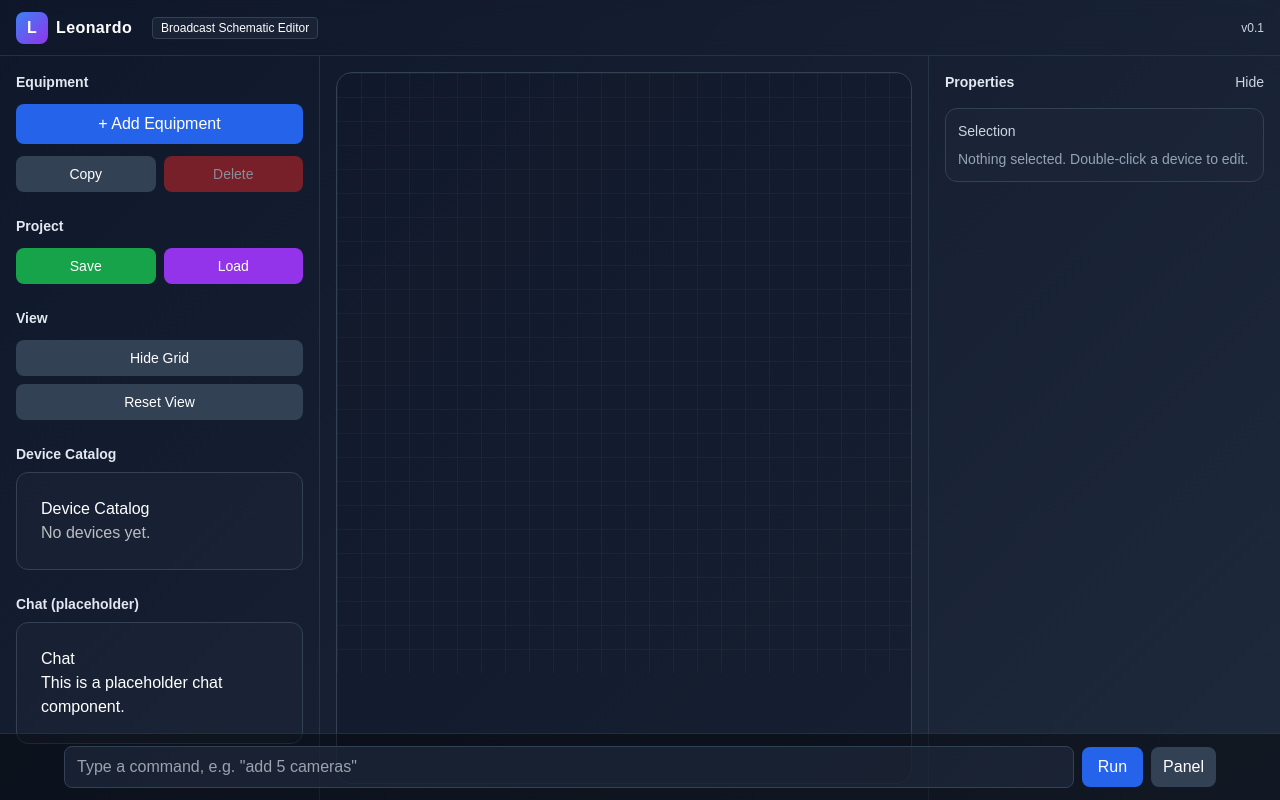
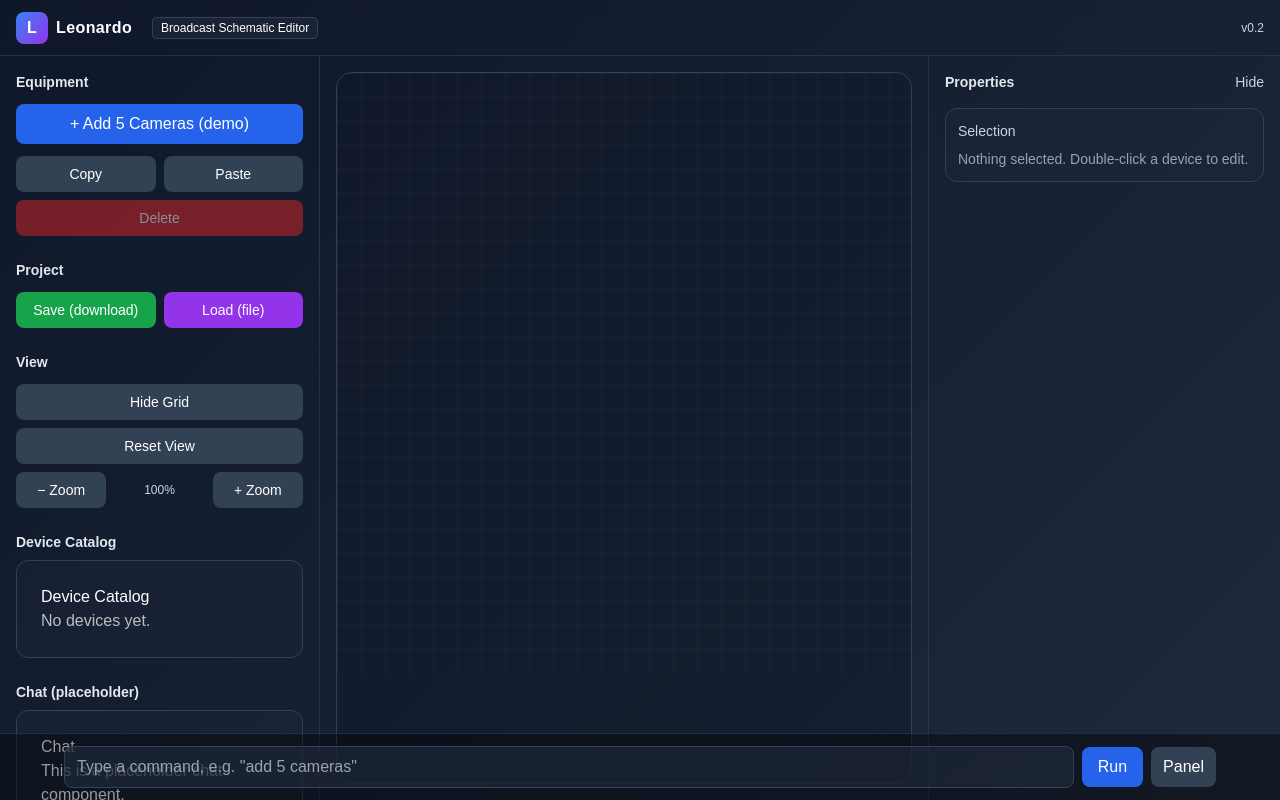
Before and after one commit to kikulik/Leonardo, a React (Vite) app in the folder frontend/: page / in a window 1280 px wide. Built offline with nearby package versions, Linux system fonts and the light colour scheme.

Commit message:
Update App.tsx

```diff
--- a/frontend/src/App.tsx
+++ b/frontend/src/App.tsx
@@ -1,25 +1,51 @@
-import React, { useState } from "react";
+import React, { useRef, useState } from "react";
 import DeviceCatalog from "./components/DeviceCatalog";
 import Chat from "./components/Chat";
 import { Canvas } from "./components/Canvas";
 import { api } from "./lib/api";
 
+import {
+  addDevice,
+  addPortsToDevice,
+  createConnection,
+  editConnectionIds,
+  copySelectedDevices,
+  pasteDevices,
+  deleteSelectedDevices,
+  saveProject,
+  loadProjectFromFile,
+  clampZoom,
+  type GraphState,
+  type Device,
+} from "./lib/editor";
+
 /**
  * App shell + graph state:
  * - Generate via backend
- * - Select/drag (handled in Canvas)
- * - Save/Load to localStorage
- * - Toggle Grid + Reset View (re-auto-layout)
+ * - Select/drag (Canvas)
+ * - Save/Load (file download/upload)
+ * - Copy/Delete
+ * - Grid toggle + Reset View
+ * - Pan/Zoom (wheel to zoom, right-drag to pan)
  */
-
-const LS_KEY = "leonardo.graph.v1";
 
 export default function App() {
   const [showRightPanel, setShowRightPanel] = useState(true);
   const [aiPrompt, setAiPrompt] = useState("");
-  const [graph, setGraph] = useState<any>(null); // { devices, connections? }
+  const [graph, setGraph] = useState<GraphState>({
+    devices: [],
+    connections: [],
+  });
   const [selectedId, setSelectedId] = useState<string | null>(null);
   const [showGrid, setShowGrid] = useState(true);
+
+  // view (pan/zoom) lives in App so buttons can control it
+  const [zoom, setZoom] = useState(1);
+  const [pan, setPan] = useState<{ x: number; y: number }>({ x: 0, y: 0 });
+
+  // clipboard for copy/paste
+  const [clipboard, setClipboard] = useState<Device[]>([]);
+  const fileInputRef = useRef<HTMLInputElement>(null);
 
   // --- AI run ---
   const handleRunAi = async () => {
@@ -28,9 +54,37 @@ export default function App() {
 
     try {
       const result = await api.generate(prompt); // POST /api/generate
-      console.log("GENERATE result:", result);
-      setGraph(result);
+
+      // Try to coerce into our GraphState shape if backend differs slightly
+      const next: GraphState = {
+        devices: (result.devices ?? result.nodes ?? []).map((d: any, i: number) => ({
+          id: d.id ?? d.name ?? `DEV.${i + 1}`,
+          type: d.type ?? d.role ?? "device",
+          x: d.x ?? 0,
+          y: d.y ?? 0,
+          w: d.w ?? 160,
+          h: d.h ?? 80,
+          color: d.color,
+          customName: d.customName,
+          ports: d.ports ?? [],
+        })),
+        connections: (result.connections ?? result.links ?? []).map((c: any, i: number) => ({
+          id: c.id ?? `CONN-${String(i + 1).padStart(4, "0")}`,
+          from: {
+            deviceId: c.from?.deviceId ?? c.source?.deviceId ?? c.source ?? "",
+            portName: c.from?.portName ?? c.source?.portName ?? "",
+          },
+          to: {
+            deviceId: c.to?.deviceId ?? c.target?.deviceId ?? c.target ?? "",
+            portName: c.to?.portName ?? c.target?.portName ?? "",
+          },
+        })),
+      };
+
+      console.log("GENERATE result (normalized):", next);
+      setGraph(next);
       setSelectedId(null);
+
       alert("Generate OK. Check console for JSON.");
     } catch (err: any) {
       console.error(err);
@@ -41,31 +95,23 @@ export default function App() {
   };
 
   // --- Canvas change handler (dragging updates x/y, etc.) ---
-  const handleGraphChange = (next: any) => setGraph(next);
+  const handleGraphChange = (next: GraphState) => setGraph(next);
 
   // --- Toolbar actions ---
-  let copySeq = 1;
   const handleCopy = () => {
     if (!graph || !selectedId) return;
-    const orig = graph.devices.find((d: any) => d.id === selectedId);
-    if (!orig) return;
-    const clone = {
-      ...orig,
-      id: `${orig.id}_copy${copySeq++}`,
-      x: (orig.x ?? 0) + 24,
-      y: (orig.y ?? 0) + 24,
-    };
-    setGraph({ ...graph, devices: [...graph.devices, clone] });
-    setSelectedId(clone.id);
+    const copied = copySelectedDevices(graph, new Set([selectedId]));
+    setClipboard(copied);
+  };
+
+  const handlePaste = () => {
+    if (!graph || clipboard.length === 0) return;
+    setGraph((g) => pasteDevices(g, clipboard));
   };
 
   const handleDelete = () => {
     if (!graph || !selectedId) return;
-    const devices = graph.devices.filter((d: any) => d.id !== selectedId);
-    const connections = (graph.connections ?? []).filter(
-      (c: any) => c.from.deviceId !== selectedId && c.to.deviceId !== selectedId
-    );
-    setGraph({ ...graph, devices, connections });
+    setGraph((g) => deleteSelectedDevices(g, new Set([selectedId])));
     setSelectedId(null);
   };
 
@@ -74,36 +120,59 @@ export default function App() {
       alert("Nothing to save yet.");
       return;
     }
-    localStorage.setItem(LS_KEY, JSON.stringify(graph));
-    alert("Saved locally.");
+    saveProject(graph, "project.json");
   };
 
-  const handleLoad = () => {
-    const raw = localStorage.getItem(LS_KEY);
-    if (!raw) {
-      alert("No saved graph found.");
-      return;
-    }
+  const handleLoadClick = () => fileInputRef.current?.click();
+  const handleFileChosen: React.ChangeEventHandler<HTMLInputElement> = async (
+    e
+  ) => {
+    const f = e.target.files?.[0];
+    if (!f) return;
     try {
-      const parsed = JSON.parse(raw);
-      setGraph(parsed);
+      const loaded = await loadProjectFromFile(f);
+      setGraph(loaded);
       setSelectedId(null);
-    } catch {
-      alert("Saved data is corrupted.");
+    } catch (err: any) {
+      alert(err?.message || "Failed to load project.");
+    } finally {
+      e.currentTarget.value = "";
     }
   };
 
   const handleToggleGrid = () => setShowGrid((v) => !v);
 
-  // Reset view: drop x/y so Canvas auto-layouts again
   const handleResetView = () => {
-    if (!graph) return;
-    const devices = graph.devices.map((d: any) => {
-      const { x, y, ...rest } = d;
-      return rest; // remove x/y
-    });
+    // drop x/y so Canvas auto-layouts again; also reset pan/zoom
+    const devices = graph.devices.map(({ x, y, ...rest }) => rest as any);
     setGraph({ ...graph, devices });
     setSelectedId(null);
+    setPan({ x: 0, y: 0 });
+    setZoom(1);
+  };
+
+  // quick helpers to demo editor ops from left panel (optional)
+  const demoAddCameras = () => {
+    setGraph((g) =>
+      addDevice(g, {
+        type: "camera",
+        count: 5,
+        customNameBase: "Camera",
+        defaultPorts: [
+          { name: "SDI_OUT_1", type: "SDI", direction: "OUT" },
+          { name: "CTRL_IN_1", type: "IP", direction: "IN" },
+        ],
+      })
+    );
+  };
+  const demoConnectFirstTwo = () => {
+    if (graph.devices.length < 2) {
+      alert("Need at least 2 devices for demo connection.");
+      return;
+    }
+    const a = graph.devices[0].id;
+    const b = graph.devices[1].id;
+    setGraph((g) => createConnection(g, { sourceDevice: a, destDevice: b }));
   };
 
   return (
@@ -125,70 +194,111 @@ export default function App() {
             Broadcast Schematic Editor
           </div>
         </div>
-        <div className="text-xs text-slate-300">v0.1</div>
+        <div className="text-xs text-slate-300">v0.2</div>
       </header>
 
       {/* Body */}
       <div className="h-[calc(100vh-56px)] grid grid-cols-[20rem,1fr,22rem]">
         {/* Left tools */}
         <aside className="border-r border-slate-700/60 p-4 overflow-y-auto">
-          <h3 className="text-sm font-semibold text-slate-200 mb-3">Equipment</h3>
-          <button className="w-full mb-3 bg-blue-600 hover:bg-blue-700 px-4 py-2 rounded-lg font-medium transition-colors">
-            + Add Equipment
+          <h3 className="text-sm font-semibold text-slate-200 mb-3">
+            Equipment
+          </h3>
+          <button
+            className="w-full mb-3 bg-blue-600 hover:bg-blue-700 px-4 py-2 rounded-lg font-medium transition-colors"
+            onClick={demoAddCameras}
+          >
+            + Add 5 Cameras (demo)
           </button>
 
           <div className="grid grid-cols-2 gap-2">
             <button
               className="bg-slate-700 hover:bg-slate-600 px-3 py-2 rounded-lg text-sm"
               onClick={handleCopy}
-              disabled={!graph || !selectedId}
+              disabled={!selectedId}
               title={selectedId ? `Copy ${selectedId}` : "Select a device first"}
             >
               Copy
             </button>
             <button
-              className="bg-red-600 hover:bg-red-700 px-3 py-2 rounded-lg text-sm disabled:opacity-50 disabled:cursor-not-allowed"
+              className="bg-slate-700 hover:bg-slate-600 px-3 py-2 rounded-lg text-sm"
+              onClick={handlePaste}
+              disabled={clipboard.length === 0}
+              title={
+                clipboard.length ? "Paste clipboard" : "Copy something first"
+              }
+            >
+              Paste
+            </button>
+            <button
+              className="bg-red-600 hover:bg-red-700 px-3 py-2 rounded-lg text-sm disabled:opacity-50 disabled:cursor-not-allowed col-span-2"
               onClick={handleDelete}
-              disabled={!graph || !selectedId}
+              disabled={!selectedId}
               title={selectedId ? `Delete ${selectedId}` : "Select a device first"}
             >
               Delete
             </button>
           </div>
 
-          <h3 className="text-sm font-semibold text-slate-200 mt-6 mb-3">Project</h3>
+          <h3 className="text-sm font-semibold text-slate-200 mt-6 mb-3">
+            Project
+          </h3>
           <div className="grid grid-cols-2 gap-2">
             <button
               className="bg-green-600 hover:bg-green-700 px-3 py-2 rounded-lg text-sm"
               onClick={handleSave}
-              disabled={!graph}
             >
-              Save
+              Save (download)
             </button>
             <button
               className="bg-purple-600 hover:bg-purple-700 px-3 py-2 rounded-lg text-sm"
-              onClick={handleLoad}
+              onClick={handleLoadClick}
             >
-              Load
+              Load (file)
             </button>
+            <input
+              ref={fileInputRef}
+              type="file"
+              accept="application/json"
+              className="hidden"
+              onChange={handleFileChosen}
+            />
           </div>
 
-          <h3 className="text-sm font-semibold text-slate-200 mt-6 mb-3">View</h3>
+          <h3 className="text-sm font-semibold text-slate-200 mt-6 mb-3">
+            View
+          </h3>
           <div className="space-y-2">
             <button
               className="w-full bg-slate-700 hover:bg-slate-600 px-3 py-2 rounded-lg text-sm"
-              onClick={handleToggleGrid}
+              onClick={() => setShowGrid((v) => !v)}
             >
               {showGrid ? "Hide Grid" : "Show Grid"}
             </button>
             <button
               className="w-full bg-slate-700 hover:bg-slate-600 px-3 py-2 rounded-lg text-sm"
               onClick={handleResetView}
-              disabled={!graph}
-              title="Re-layout all devices"
+              title="Re-layout devices & reset zoom/pan"
             >
               Reset View
             </button>
+            <div className="grid grid-cols-3 gap-2">
+              <button
+                className="bg-slate-700 hover:bg-slate-600 px-3 py-2 rounded-lg text-sm"
+                onClick={() => setZoom((z) => clampZoom(z * 0.9))}
+              >
+                − Zoom
+              </button>
+              <div className="text-center text-xs text-slate-300 grid place-items-center">
+                {Math.round(zoom * 100)}%
+              </div>
+              <button
+                className="bg-slate-700 hover:bg-slate-600 px-3 py-2 rounded-lg text-sm"
+                onClick={() => setZoom((z) => clampZoom(z * 1.1))}
+              >
+                + Zoom
+              </button>
+            </div>
           </div>
 
           <h3 className="text-sm font-semibold text-slate-200 mt-6 mb-2">
@@ -204,6 +314,26 @@ export default function App() {
           <div className="rounded-xl border border-slate-700 bg-slate-800/40 p-3">
             <Chat />
           </div>
+
+          <h3 className="text-sm font-semibold text-slate-200 mt-6 mb-3">
+            Demo links
+          </h3>
+          <div className="grid grid-cols-1 gap-2">
+            <button
+              className="bg-slate-700 hover:bg-slate-600 px-3 py-2 rounded-lg text-sm"
+              onClick={demoConnectFirstTwo}
+            >
+              Connect first two (demo)
+            </button>
+            <button
+              className="bg-slate-700 hover:bg-slate-600 px-3 py-2 rounded-lg text-sm"
+              onClick={() =>
+                setGraph((g) => editConnectionIds(g, { match: "CONN-", replace: "LINK-" }))
+              }
+            >
+              Rename connection IDs (CONN- → LINK-)
+            </button>
+          </div>
         </aside>
 
         {/* Center canvas */}
@@ -215,6 +345,12 @@ export default function App() {
               onSelect={setSelectedId}
               onChange={handleGraphChange}
               showGrid={showGrid}
+              zoom={zoom}
+              pan={pan}
+              onViewChange={(v) => {
+                if (v.zoom !== undefined) setZoom(v.zoom);
+                if (v.pan !== undefined) setPan(v.pan);
+              }}
             />
           </div>
         </main>
```
